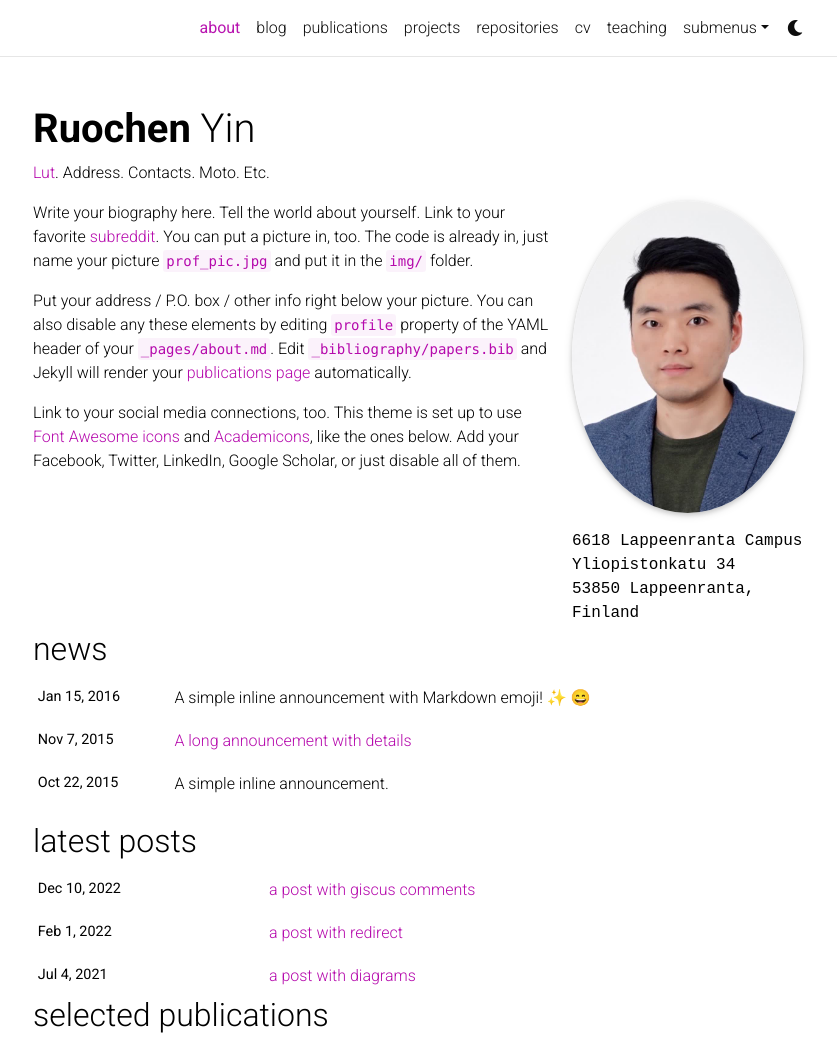
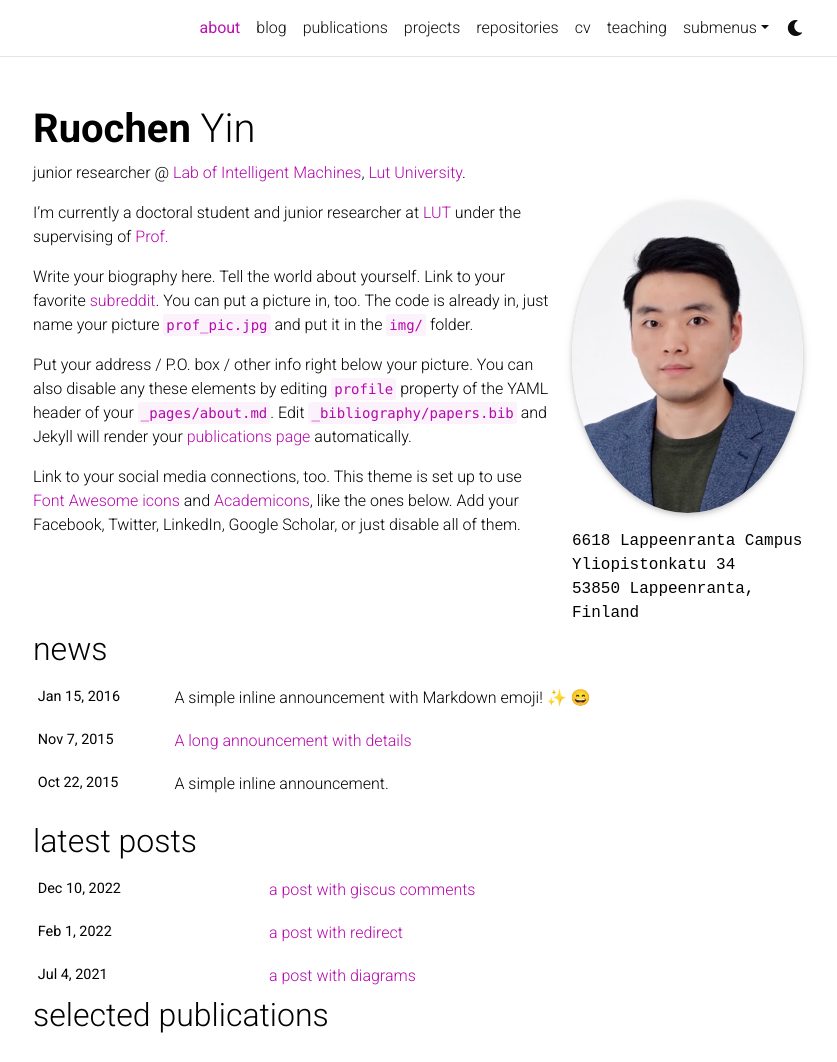
Before and after one commit to rolandying/rolandying.github.io, a Jekyll site: the page built from _pages/about.md, in a window 1280 px wide and 1352 px high, cut to the strip 0-1062 px from the top of the window. Shown: the whole strip, without its empty margins (222-1059 px from the left). Built offline with Jekyll 4.4.1, drawn with Linux system fonts in a browser that asks for light colours; full-size pictures stand in for the smaller copies a plugin makes; emoji names are drawn with the system emoji font; comment, search, counter and statistics services are not loaded; a style sheet for code colours, icons or effects is not loaded.

Commit message:
Update about.md

```diff
--- a/_pages/about.md
+++ b/_pages/about.md
@@ -2,7 +2,7 @@
 layout: about
 title: about
 permalink: /
-subtitle: <a href='https://www.lut.fi/en'>Lut</a>. Address. Contacts. Moto. Etc.
+subtitle: junior researcher @ <a href='https://www.lut.fi/en/research-groups/laboratory-intelligent-machines'>Lab of Intelligent Machines</a>, <a href='https://www.lut.fi/en'>Lut University</a>.
 
 profile:
   align: right
@@ -18,6 +18,7 @@ latest_posts: true  # includes a list of the newest posts
 selected_papers: true # includes a list of papers marked as "selected={true}"
 social: true  # includes social icons at the bottom of the page
 ---
+I'm currently a doctoral student and junior researcher at [LUT](https://www.lut.fi/en) under the supervising of [Prof. ](https://www.lut.fi/en)
 
 Write your biography here. Tell the world about yourself. Link to your favorite [subreddit](http://reddit.com). You can put a picture in, too. The code is already in, just name your picture `prof_pic.jpg` and put it in the `img/` folder.
 
```
